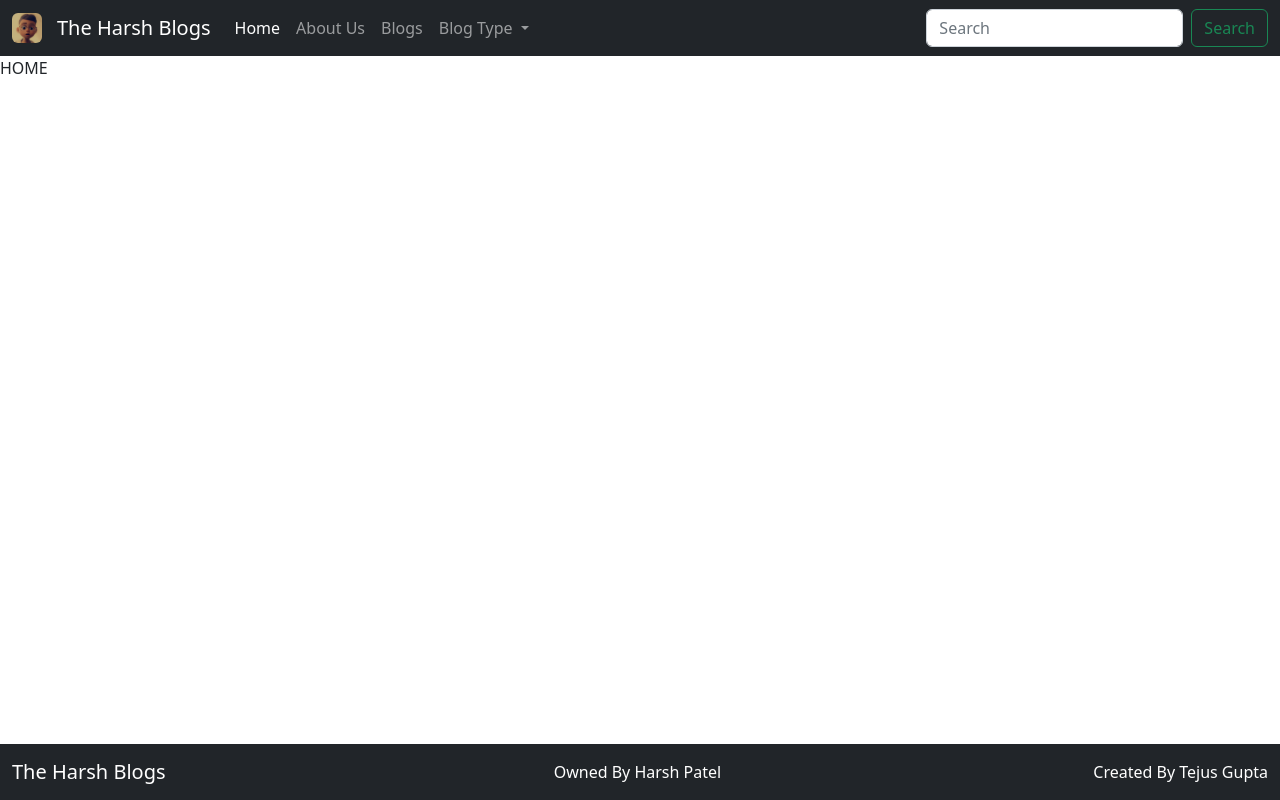
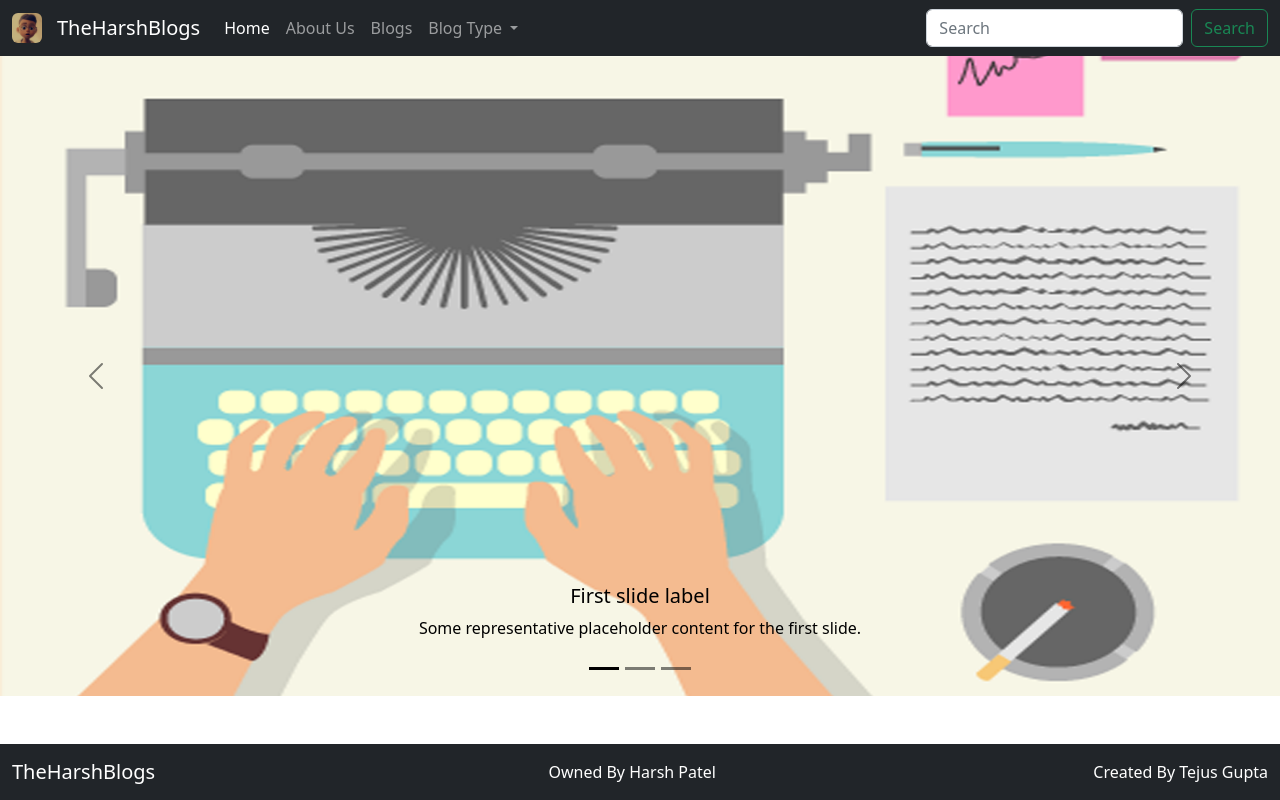
Before and after one commit to tejus3131/test-server, a Flask app: page / in a window 1280 px wide. Run offline with Flask 2, Linux system fonts and the light colour scheme.

Commit message:
template commit

```diff
--- a/app.py
+++ b/app.py
@@ -3,17 +3,17 @@ from flask_sqlalchemy import SQLAlchemy
 
 
 app = Flask(__name__)
-
+Title = "TheHarshBlogs"
 
 
 @app.route("/")
 def hello_world():
-    return render_template("index.html")
+    return render_template("index.html", title = Title)
 
 
 @app.route("/blogs/<type>")
 def blogs(type):
-    return render_template("blogs.html",blogs = type)
+    return render_template("blogs.html", title = Title, blogs = type)
 
 
 if __name__ == "__main__":
--- a/templates/base.html
+++ b/templates/base.html
@@ -14,7 +14,7 @@
     <nav class="navbar navbar-dark navbar-expand-lg bg-dark">
         <div class="container-fluid">
             <a class="navbar-brand" href="/"><img src="/static/logo.jpg" class="rounded float-start"
-                    style="margin-right: 15px;" alt="" width="30" height="30">The Harsh Blogs</a>
+                    style="margin-right: 15px;" alt="" width="30" height="30">{% block navbar %}{% endblock %}</a>
             <button class="navbar-toggler" type="button" data-bs-toggle="collapse"
                 data-bs-target="#navbarSupportedContent" aria-controls="navbarSupportedContent" aria-expanded="false"
                 aria-label="Toggle navigation">
@@ -56,7 +56,7 @@
 
     <footer class="navbar navbar-dark bg-dark fixed-bottom">
         <div class="container-fluid">
-                    <a class="navbar-brand position-relative" href="/">The Harsh Blogs</a>
+                    <a class="navbar-brand position-relative" href="/">{% block footer %}{% endblock %}</a>
                     <a class="nav-link position-relative" style="color: white;" href="https://www.linkedin.com/in/tejus-gupta-323392237/" target="_blank">Owned By Harsh
                         Patel</a>
                     <a class="nav-link position-relative" style="color: white;" href="https://www.linkedin.com/in/tejus-gupta-323392237/" target="_blank">Created By Tejus
--- a/templates/blogs.html
+++ b/templates/blogs.html
@@ -1,5 +1,7 @@
 {% extends "base.html" %}
 {% block title %}TheHasrhBlogs{% endblock %}
+{% block navbar %}{{title}}{% endblock %}
 {% block main %}
-{{blogs}}
+{{ blogs }}
 {% endblock %}
+{% block footer %}{{title}}{% endblock %}
--- a/templates/index.html
+++ b/templates/index.html
@@ -1,5 +1,47 @@
 {% extends "base.html" %}
 {% block title %}TheHasrhBlogs{% endblock %}
+{% block navbar %}{{title}}{% endblock %}
 {% block main %}
-HOME
+<div id="carouselExampleDark" class="carousel carousel-dark slide" data-bs-ride="carousel ">
+    <div class="carousel-indicators">
+        <button type="button" data-bs-target="#carouselExampleDark" data-bs-slide-to="0" class="active"
+            aria-current="true" aria-label="Slide 1"></button>
+        <button type="button" data-bs-target="#carouselExampleDark" data-bs-slide-to="1" aria-label="Slide 2"></button>
+        <button type="button" data-bs-target="#carouselExampleDark" data-bs-slide-to="2" aria-label="Slide 3"></button>
+    </div>
+    <div class="carousel-inner">
+        <div class="carousel-item active" data-bs-interval="10000">
+            <img src="/static/1.png" class="d-block w-100" alt="" width="800" height="640">
+            <div class="carousel-caption d-none d-md-block">
+                <h5>First slide label</h5>
+                <p>Some representative placeholder content for the first slide.</p>
+            </div>
+        </div>
+        <div class="carousel-item" data-bs-interval="2000">
+            <img src="/static/2.png" class="d-block w-100" alt="" width="800" height="640">
+            <div class="carousel-caption d-none d-md-block">
+                <h5>Second slide label</h5>
+                <p>Some representative placeholder content for the second slide.</p>
+            </div>
+        </div>
+        <div class="carousel-item">
+            <img src="/static/3.png" class="d-block w-100" alt="" width="800" height="640">
+            <div class="carousel-caption d-none d-md-block">
+                <h5>Third slide label</h5>
+                <p>Some representative placeholder content for the third slide.</p>
+            </div>
+        </div>
+    </div>
+    <button class="carousel-control-prev" type="button" data-bs-target="#carouselExampleDark" data-bs-slide="prev">
+        <span class="carousel-control-prev-icon" aria-hidden="true"></span>
+        <span class="visually-hidden">Previous</span>
+    </button>
+    <button class="carousel-control-next" type="button" data-bs-target="#carouselExampleDark" data-bs-slide="next">
+        <span class="carousel-control-next-icon" aria-hidden="true"></span>
+        <span class="visually-hidden">Next</span>
+    </button>
+</div>
+
+
 {% endblock %}
+{% block footer %}{{title}}{% endblock %}
```
Also changed, not shown: static/1.png (added), static/11.svg (added), static/2.png (added), static/3.png (added), static/home.svg (added), static/logo.png (added), 1 other file.
